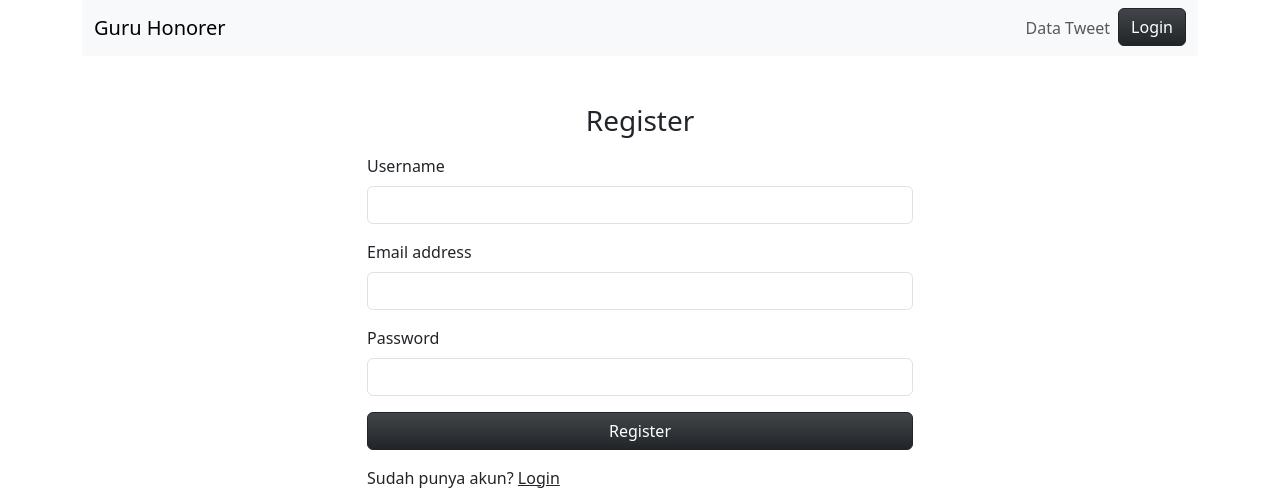
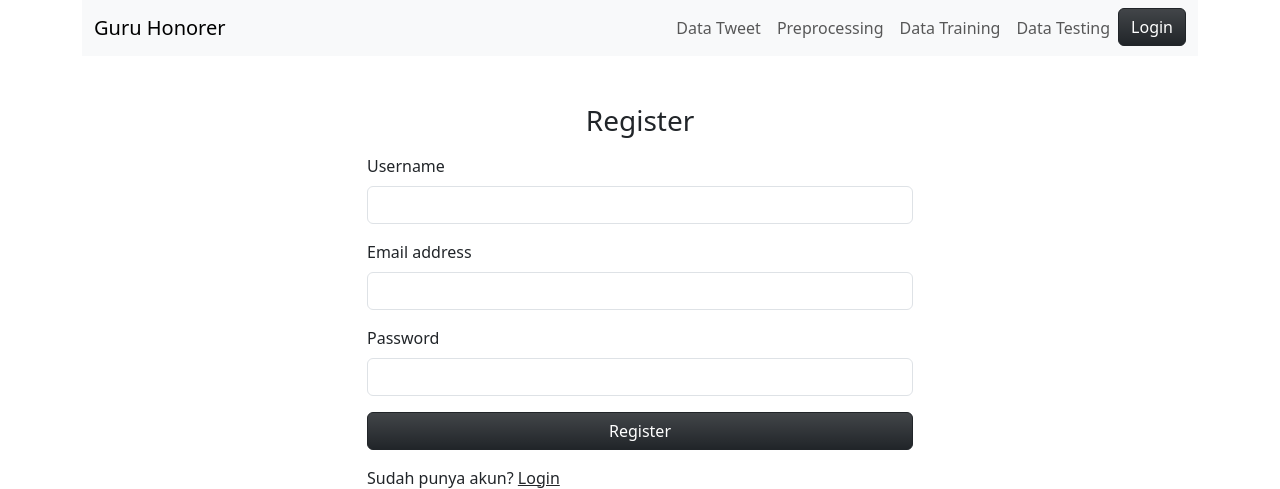
Before and after one commit to Anugerah20/FTC-Guru-Honorer, a Flask app: page /register in a window 1280 px wide. Shown: the top 489 px of the page. Run offline with Flask 3, Linux system fonts and the light colour scheme.

Commit message:
update navigasi

```diff
--- a/templates/base.html
+++ b/templates/base.html
@@ -30,9 +30,21 @@
                                         Tweet</a>
                               </li>
                               <!-- Editor: Nabil (14/05/2024)  -->
+                              <li class="nav-item">
+                                   <a class="nav-link {% if current_url == '/show-preprocessing' %}active{% endif %}"
+                                        href="/show-preprocessing">Preprocessing</a>
+                              </li>
+                              <li class="nav-item">
+                                   <a class="nav-link {% if current_url == '/all-training' %}active{% endif %}"
+                                        href="/all-training">Data Training</a>
+                              </li>
+                              <li class="nav-item">
+                                   <a class="nav-link {% if current_url == '/all-testing' %}active{% endif %}"
+                                        href="/all-testing">Data Testing</a>
+                              </li>
                               <!-- <li class="nav-item">
-                                   <a class="nav-link {% if current_url == '/preprocessing' %}active{% endif %}"
-                                        href="/preprocessing">Preprocessing</a>
+                                   <a class="nav-link {% if current_url == '/labeling-kamus' %}active{% endif %}"
+                                        href="/labeling-kamus">labeling kamus</a>
                               </li> -->
                               {% if username %}
                               <li class="nav-item">
```
